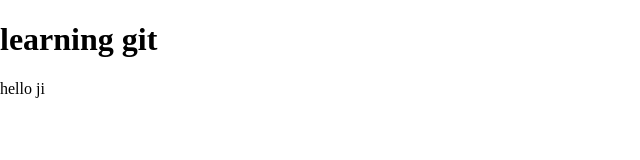
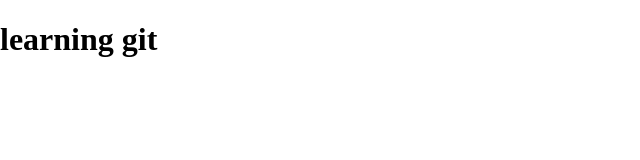
Before and after one commit to Ashis-2003/learning-git, a plain HTML site: page index.html in a window 1280 px wide. Shown: the full height of the page, 0-640 px from the left. Drawn offline with Linux system fonts and the light colour scheme.

Commit message:
remove hello paragraph

```diff
--- a/index.html
+++ b/index.html
@@ -8,6 +8,6 @@
 </head>
 <body>
     <h1>learning git</h1>
-    <p>hello ji</p>
+
 </body>
 </html>
```
